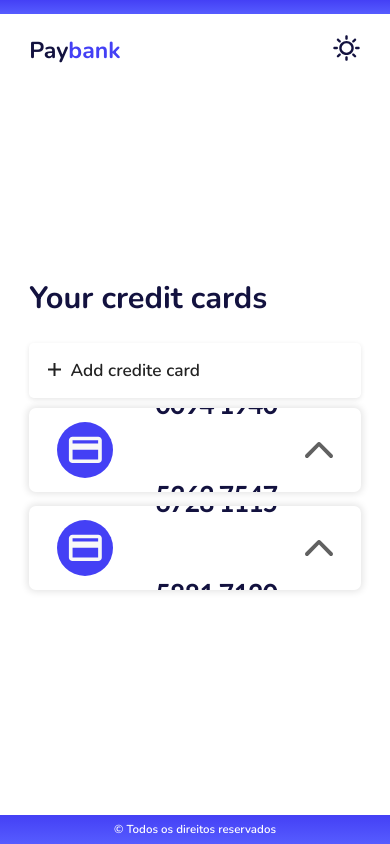
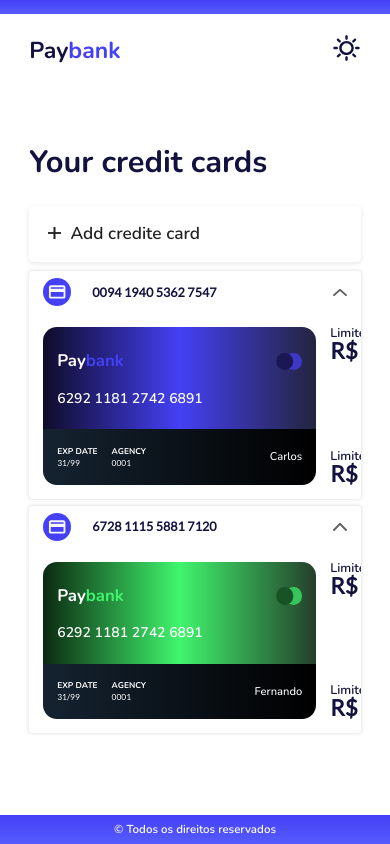
Before and after one commit to joaomanoelsm/Paybank, a React (Create React App) app: page /Paybank/credit in a window 390 px wide. Built offline with nearby package versions, Linux system fonts and the light colour scheme.

Commit message:
Responsividade da sessão de crédito, terminada

```diff
--- a/src/componentes/button/index.jsx
+++ b/src/componentes/button/index.jsx
@@ -26,8 +26,8 @@ const Button = ({ inputCurrency, warningCurrency, warningSearch, buttonRef, inpu
       currentPage === 'Paybank/receive' ? dispatch(add(Number( inputCurrency ))) : dispatch(decrease(Number( inputCurrency )))
 
       dispatch(setTransaction({ name: inputSearch, id: store.contactsTransactions.length + 1, method: currentPage, value: inputCurrency, date: currentDate }))
+      navigate('/Paybank')
     }
-    navigate('/Paybank')
   }
 
   const filterButtonAction  = () => currentPage === 'Paybank/credit/add-card' ? makeCard() : changeBalance()
--- a/src/componentes/popup/index.scss
+++ b/src/componentes/popup/index.scss
@@ -17,6 +17,7 @@
 
         padding: 4rem;
         background-color: var( --background-color );
+        overflow: hidden;
 
         width: 60rem;
         box-shadow: 0 0 0.4rem 0 rgba(0, 0, 0, 0.24);
--- a/src/pages/credit/addCard/card/index.scss
+++ b/src/pages/credit/addCard/card/index.scss
@@ -1,7 +1,6 @@
 .card {
     transition: transform .4s;
     font-size: 10px;
-    margin-bottom: 4.5em;
 
     width: 39em;
     max-height: 22.5em;
--- a/src/pages/credit/addCard/index.scss
+++ b/src/pages/credit/addCard/index.scss
@@ -10,11 +10,13 @@
 
         #add-card__cards {
             display: flex;
+            flex-direction: column;
             flex-wrap: wrap;
             justify-content: space-between;
 
             overflow: auto;
             width: 100%;
+            height: 49.5em;
         }
     }
 }
@@ -25,6 +27,22 @@
     box-shadow: 0px 0px 0px 0.3rem var( --main-text-color );
 }
 
+@media (max-width: 1360px) {
+    #add-card {
+
+        #add-card__cards-container {
+
+            #add-card__cards {
+                height: 765px;
+
+                .card {
+                    width: calc((100% - 4.5em) / 2);
+                }
+            }
+        }
+    }
+}
+
 @media (max-width: 1023px) {
     #add-card {
 
@@ -32,8 +50,42 @@
 
             #add-card__cards {
                 flex-wrap: nowrap;
-                justify-content: start;
+                flex-direction: row;
+                justify-content: space-between;
+                height: 250px;
+
+                .card {
+                    font-size: 10px;
+                    width: 39em;
+                    margin-right: 4em;
+
+                    &:nth-last-child(-n+1) {
+                        margin: 0;
+                    }
+                }
             }
         }
     }
 }
+
+@media (max-width: 500px) {
+    #add-card {
+
+        #add-card__cards-container {
+
+            #add-card__cards {
+                height: 180px;
+
+                .card {
+                    font-size: 7px;
+                    width: 39em;
+                    margin-right: 4em;
+
+                    &:nth-last-child(-n+1) {
+                        margin: 0;
+                    }
+                }
+            }
+        }
+    }
+}
--- a/src/pages/credit/index.jsx
+++ b/src/pages/credit/index.jsx
@@ -72,6 +72,7 @@ const Credit = () => {
                   <span>R$ { cardStyle.limit }</span>
                 </div>
               </div>
+              <div id='credit-card__limit-bar'></div>
             </div>
           </div>
         ))}
--- a/src/pages/credit/index.scss
+++ b/src/pages/credit/index.scss
@@ -76,11 +76,10 @@
                 display: flex;
                 justify-content: space-between;
                 padding: 4em;
-                overflow-x: auto;
 
                 .card {
+                    font-size: 20px;
                     margin: 0;
-                    font-size: 20px;
 
                     .card__background {
                         #card__sponsorships {
@@ -101,23 +100,8 @@
                     flex-direction: column;
                     justify-content: space-between;
 
-                    position: relative;
                     width: 100%;
                     margin: 0 auto 0 4em;
-
-                    &::after {
-                        content: '';
-                        position: absolute;
-                        top: 0; right: 0;
-                        display: inline-block;
-
-                        width: 4em;
-                        height: 100%;
-                        max-height: 45em;
-                        background-color: #40F573;
-                        border-radius: 0.5em;
-                    }
-
 
                     #credit-card__available-limit {
                         margin-right: 2em;
@@ -147,6 +131,12 @@
 
                 }
 
+                #credit-card__limit-bar {
+                    flex-shrink: 0;
+                    width: 4em;
+                    background-color: #40F573;
+                    border-radius: 0.5em;
+                }
             }
         }
 
@@ -163,6 +153,7 @@
 
             .credit-card__details {
                 font-size: 7px;
+                max-height: 120em;
 
                 .credit-card__data {
 
@@ -181,14 +172,60 @@
         #credit-card__items {
 
             .credit-card__details {
+                font-size: 10px;
 
                 .credit-card__data {
+                    overflow: auto;
 
                     .card {
-                        font-size: 14px;
+                        font-size: 20px;
+                    }
+
+                    #credit-card__limit {
+                        margin-right: 4em;
+                        white-space: nowrap;
                     }
                 }
             }
         }
     }
 }
+
+
+@media (max-width: 768px) {
+    #credit-card {
+
+        #credit-card__items {
+
+            .credit-card__details {
+                font-size: 5px;
+
+                .credit-card__data {
+
+                    .card {
+                        font-size: 10px;
+                    }
+                }
+            }
+        }
+    }
+}
+
+@media (max-width: 500px) {
+    #credit-card {
+
+        #credit-card__items {
+
+            .credit-card__details {
+                font-size: 3.5px;
+
+                .credit-card__data {
+
+                    .card {
+                        font-size: 7px;
+                    }
+                }
+            }
+        }
+    }
+}
--- a/src/pages/loan/index.jsx
+++ b/src/pages/loan/index.jsx
@@ -102,6 +102,9 @@ const Loan = () => {
         if ( transactionLimit ) {
             setWarning(true)
             setWarningText('The maximum value is 10,000')
+        } else if ( Number(inputCurrency) === 0 ) {
+            setWarning(true)
+            setWarningText('The minimun value is 10,000')
         } else {
             setWarning(false)
             setWarningText('Select the parcel')
@@ -132,7 +135,7 @@ const Loan = () => {
     const addLoanAmount = () => {
         const invalidInstallment = name === '--Select the parcel--'
 
-        if ( invalidInstallment || warning ) setWarning(true)
+        if ( invalidInstallment || warning || Number(inputCurrency) === 0 ) setWarning(true)
         else {
             dispatch(add(Number( inputCurrency )))
             navigate('/Paybank')
```
